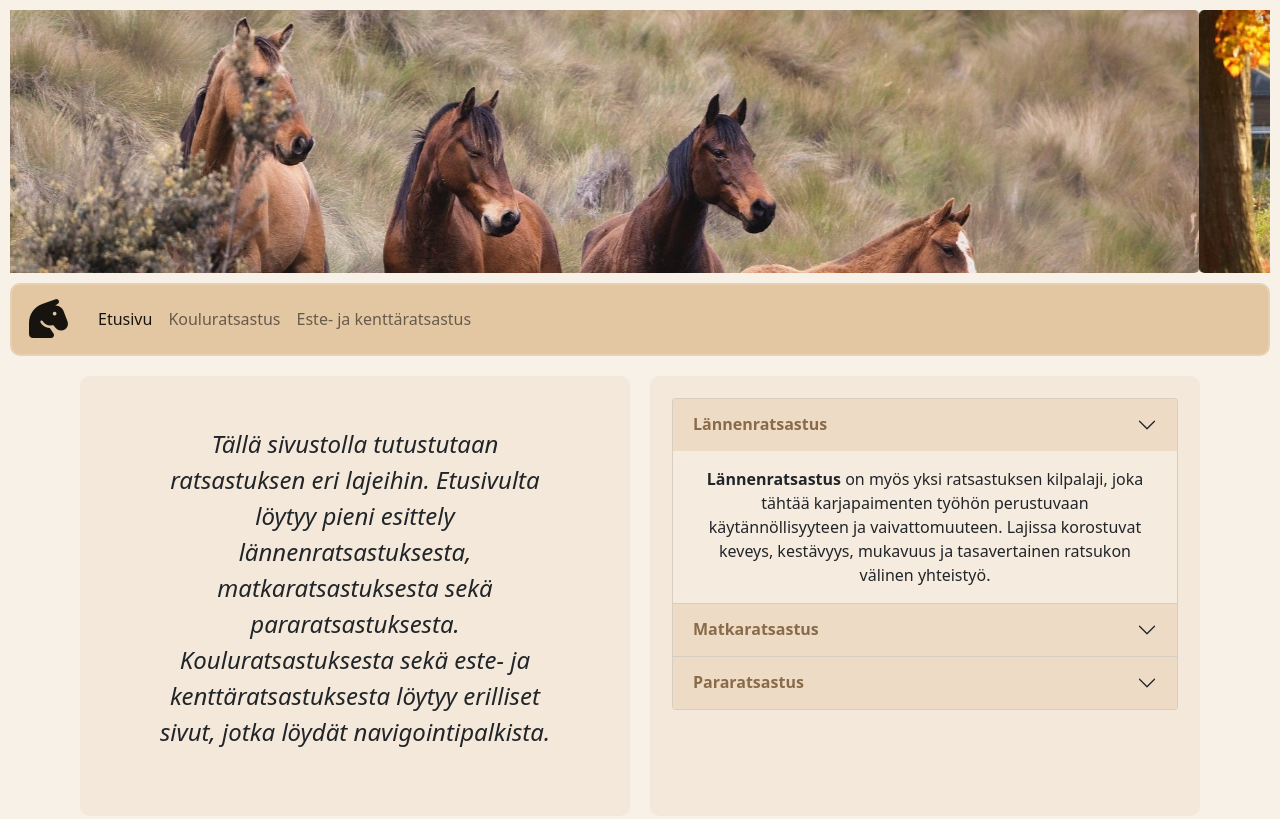
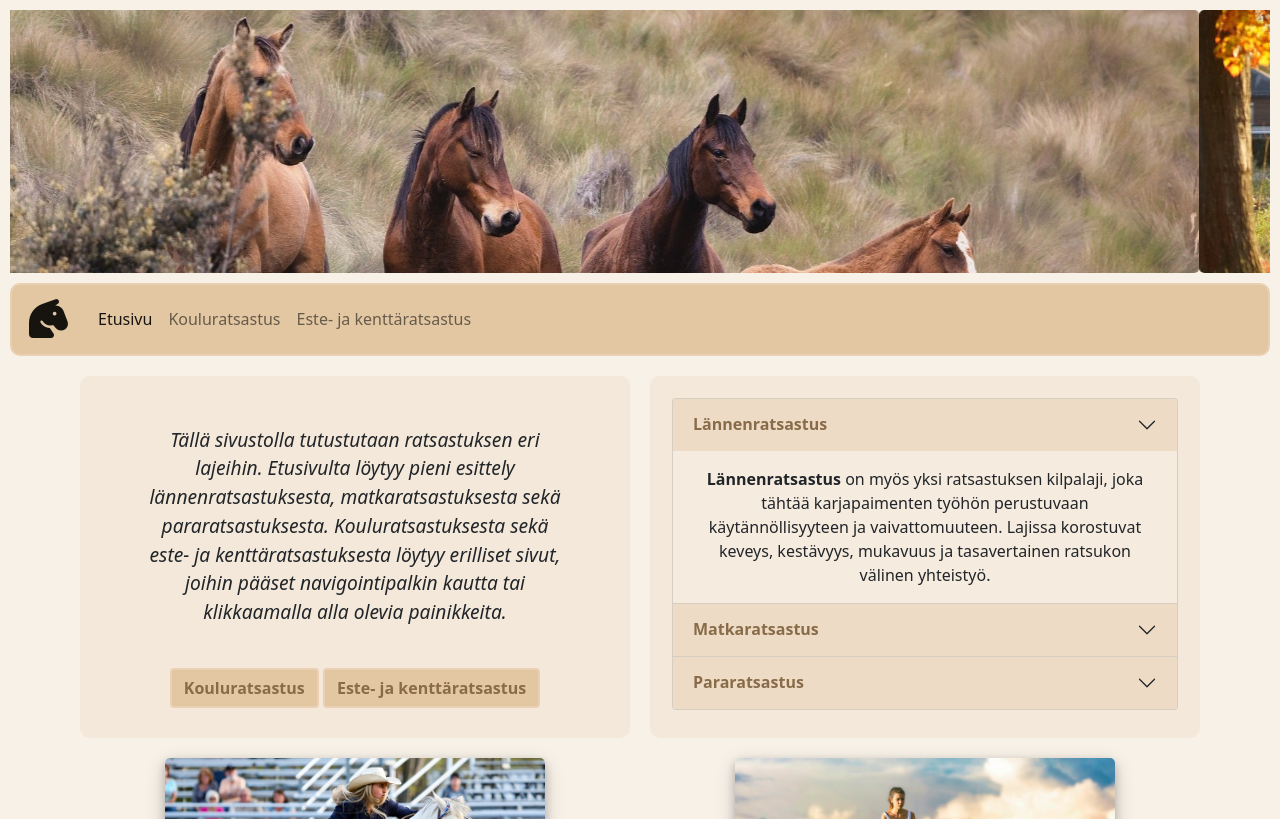
Before and after one commit to Jennivis/Web-tekniikat-harjoituksia, a plain HTML site: page Bootstrap_Website/index.html in a window 1280 px wide. Shown: the top 819 px of the page. Drawn offline with nearby package versions, Linux system fonts and the light colour scheme.

Commit message:
Lisätty indexiin kaksi buttonia

```diff
--- a/Bootstrap_Website/css/style.css
+++ b/Bootstrap_Website/css/styles.css
@@ -27,9 +27,15 @@ img {
 }
 
 p {
-    padding: 50px;
-    font-size: 1.5em;
+    padding: 50px 50px 25px 50px;
+    font-size: 1.2em;
     font-style: italic;
+}
+
+.btn, .btn-primary {
+    margin-bottom: 30px;
+    color: #886B49;
+    font-weight: bold;
 }
 
 .accordion {
--- a/Bootstrap_Website/index.html
+++ b/Bootstrap_Website/index.html
@@ -10,7 +10,7 @@
     <!-- Fontawesome -->
     <script src="https://kit.fontawesome.com/57afca8299.js" crossorigin="anonymous"></script>
 
-    <link rel="stylesheet" href="css/style.css">
+    <link rel="stylesheet" href="css/styles.css">
     <title>Ratsastus</title>
   </head>
   <body>
@@ -58,8 +58,11 @@
         <div class="row">
           <div class="col">
             <p>
-              Tällä sivustolla tutustutaan ratsastuksen eri lajeihin. Etusivulta löytyy pieni esittely lännenratsastuksesta, matkaratsastuksesta sekä pararatsastuksesta. Kouluratsastuksesta sekä este- ja kenttäratsastuksesta löytyy erilliset sivut, jotka löydät navigointipalkista.
+              Tällä sivustolla tutustutaan ratsastuksen eri lajeihin. Etusivulta löytyy pieni esittely lännenratsastuksesta, matkaratsastuksesta sekä pararatsastuksesta. Kouluratsastuksesta sekä este- ja kenttäratsastuksesta löytyy erilliset sivut, joihin pääset navigointipalkin kautta tai klikkaamalla alla olevia painikkeita.
             </p>
+            <!--Button-->
+            <a class="btn btn-primary" href="pages/koulu.html" role="button" style="background-color: #e3c7a3; border: #e9d0b3 solid 2px;">Kouluratsastus</a>
+            <a class="btn btn-primary" href="pages/este.html" role="button" style="background-color: #e3c7a3; border: #e9d0b3 solid 2px;">Este- ja kenttäratsastus</a>
           </div>
 
           <div class="col">
```
